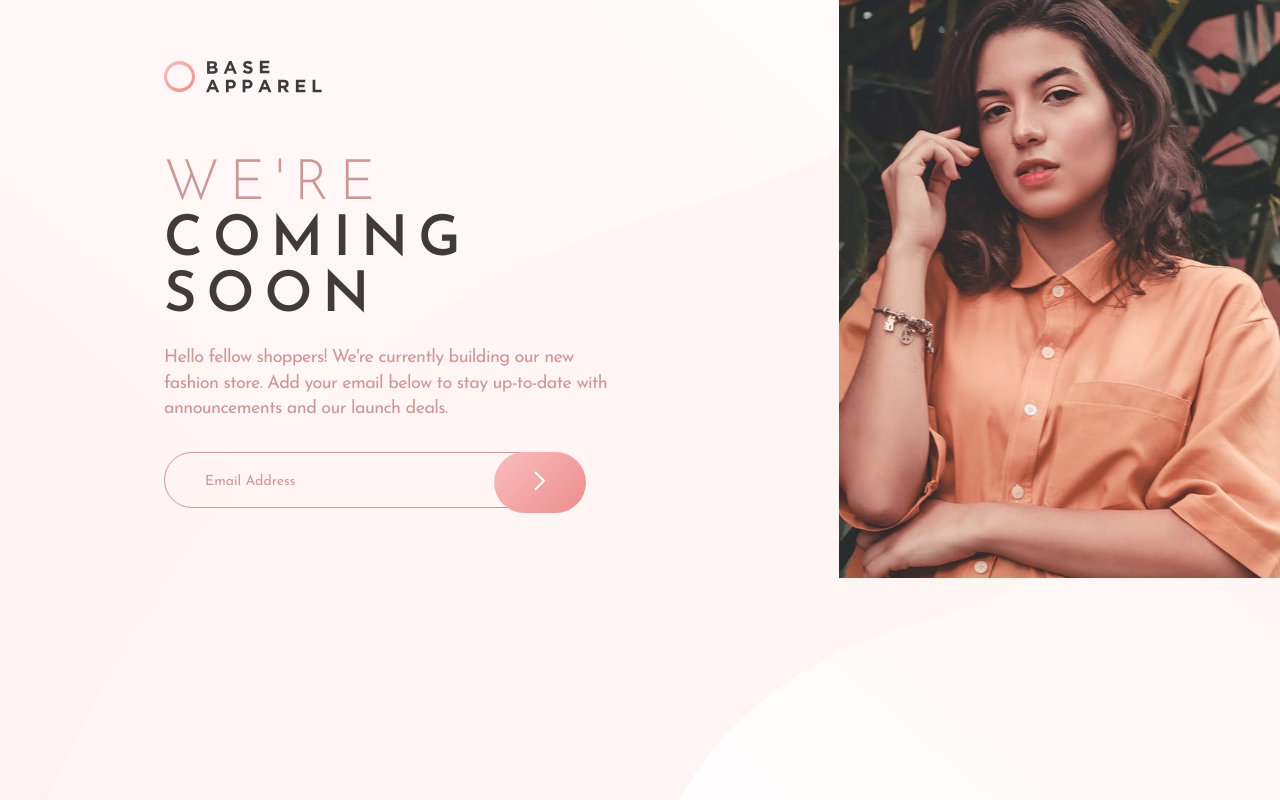
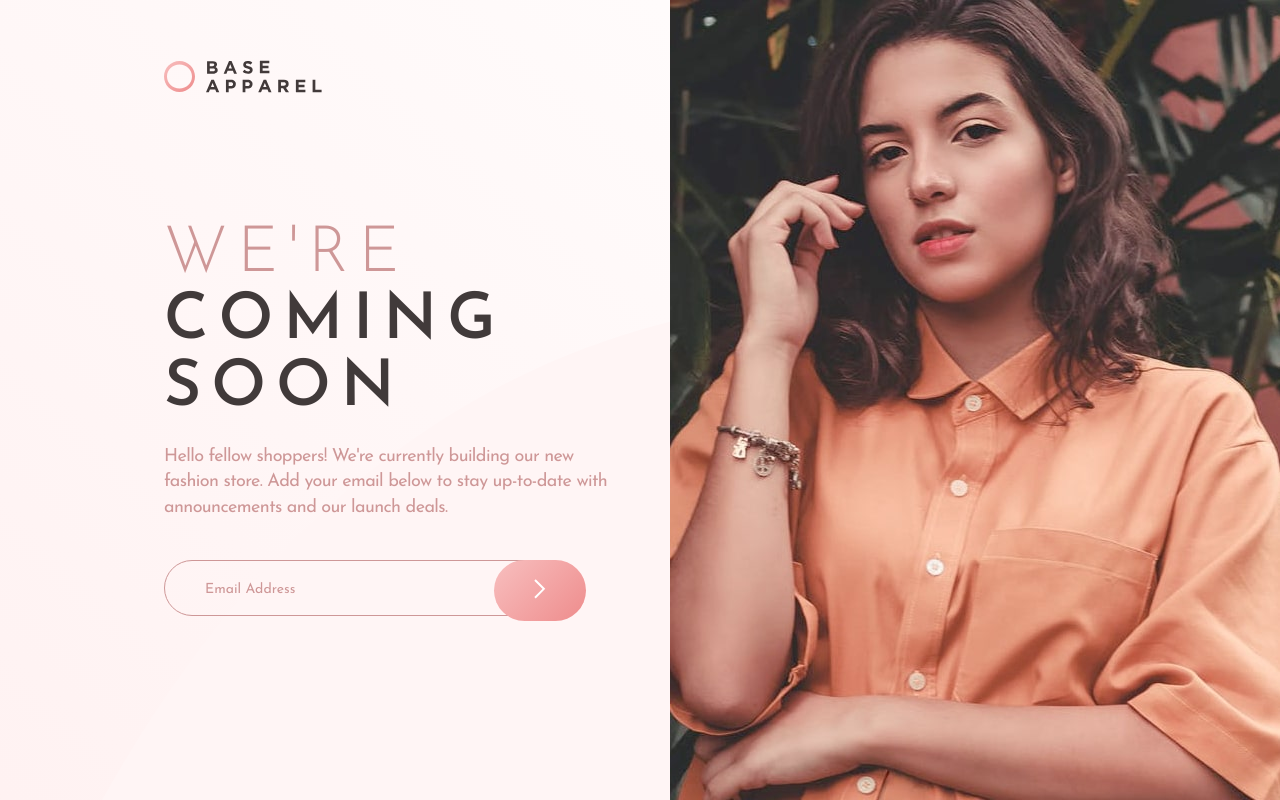
Before and after one commit to Kolawole26/challenge-base-apparel-coming-soon-master, a plain HTML site: page index.html in a window 1280 px wide. Drawn offline with Linux system fonts and the light colour scheme.

Commit message:
second commit

```diff
--- a/index.html
+++ b/index.html
@@ -31,7 +31,7 @@
         </p>
         <form action="#" class="myForm">
           <div class="email-input">
-            <input type="email" id="email" placeholder="Email Address">
+            <input type="email" id="email" placeholder="Email Address" oninput="emailValidation()">
             <button type="submit" id="submit"><img src="/images/icon-arrow.svg" alt="arrow"></button>
             <span class="error-msg"></span>
           </div>
--- a/style.css
+++ b/style.css
@@ -8,9 +8,9 @@
 
 body {
     background: linear-gradient(135deg, white 0%, #fff5f5 60%) no-repeat;
-    background-size: cover;
     font-family: 'Josefin Sans', sans-serif;
     font-size: 16px;
+    min-height: 100vh;
 }
 
 .logo {
@@ -179,12 +179,15 @@ body {
 
   .wrapper .header {
     text-align: left;
-    font-size: 24px;
-    line-height: 3.2rem;
+
   }
   .header h1 {
     font-weight: 300;
     color: #ce9797;
+    font-size: 3.2rem;
+    font-size: 3.2rem;
+    line-height: 3.2rem;
+    margin-top: 65px;
 
 }
 
@@ -199,8 +202,9 @@ body {
 }
 .content p {
 
-    font-size: 15px;
-    margin-bottom: 30px;
+    font-size: 16px;
+    margin-bottom: 40px;
+    margin-top: 20px;
     letter-spacing: -0.6px;
     padding: 0;
 }
@@ -258,17 +262,18 @@ body {
     max-width: 446px;
   }
 
-  .wrapper .header {
+  .wrapper .header h1 {
     text-align: left;
-    font-size: 28px;
-    line-height: 3.5rem;
+    font-size: 4rem;
+    line-height: 4.2rem;
+    margin-top: 65px;
   }
 
 
 .content p {
-
+    margin-top: 20px;
     font-size: 18px;
-    margin-bottom: 30px;
+    margin-bottom: 40px;
     letter-spacing: -0.6px;
     padding: 0;
 }
```
